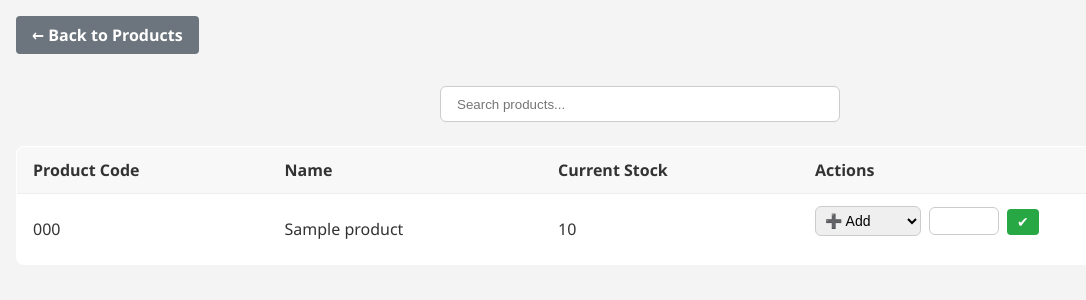
After one commit to PaduaMARLOU/POS, a PHP site: page /admin/products/refill_product.php in a window 1280 px wide. The commit adds this page. Shown: the top 300 px of the page, without its empty margins (0-1086 px from the left). Run offline with PHP 8.4, Linux system fonts and the light colour scheme; tables that the repository leaves empty hold one stand-in row (values such as "Sample post").

Commit message:
idunno sa refill

```diff
--- a/admin/css/form.css
+++ b/admin/css/form.css
@@ -111,7 +111,7 @@ form a:hover {
     text-align: right;
 }
 
-/* Tablet: keep two-column */
+/* Responsive Tablet */
 @media screen and (max-width: 768px) {
     form {
         padding: 20px;
@@ -127,12 +127,13 @@ form a:hover {
     }
 }
 
-/* Mobile: stack columns vertically */
-@media screen and (max-width: 480px) {
+/* ✅ Responsive Mobile Fix for Narrow Phones like Samsung A12 */
+@media screen and (max-width: 540px) {
     form {
         padding: 16px;
         margin: 16px 8px;
         border-radius: 8px;
+        max-width: 100%;
     }
 
     form h2 {
--- a/admin/products.php
+++ b/admin/products.php
@@ -31,6 +31,7 @@ $categories = array_unique(array_column($products, 'category'));
 
   <div class="tab-buttons">
     <a href="products/add_product.php" class="button">+ Add Product</a>
+    <a href="products/refill_product.php" class="button">+ Refill Product</a>
 
     <input type="text" id="searchInput" placeholder="Search product..." style="padding: 10px; width: 200px;" onkeyup="filterTable()">
     <select id="categoryFilter" onchange="filterTable()" style="padding: 10px;">
--- /dev/null
+++ b/admin/products/refill_product.php
@@ -0,0 +1,165 @@
+<?php
+require_once '../../db.php';
+
+// Fetch all products
+$stmt = $pdo->query("SELECT id, product_code, name, quantity_in_stock FROM products ORDER BY name ASC");
+$products = $stmt->fetchAll();
+
+// Handle stock update (add or subtract)
+if ($_SERVER['REQUEST_METHOD'] === 'POST' && isset($_POST['product_id'], $_POST['action_type'], $_POST['quantity'])) {
+    $id = (int)$_POST['product_id'];
+    $qty = (int)$_POST['quantity'];
+    $action = $_POST['action_type'];
+
+    if ($qty > 0) {
+        $stmt = $pdo->prepare("SELECT quantity_in_stock FROM products WHERE id = ?");
+        $stmt->execute([$id]);
+        $current = (int)$stmt->fetchColumn();
+
+        if ($action === 'add') {
+            $newQty = $current + $qty;
+        } elseif ($action === 'subtract') {
+            $newQty = max(0, $current - $qty); // prevent negative stock
+        }
+
+        $stmt = $pdo->prepare("UPDATE products SET quantity_in_stock = ? WHERE id = ?");
+        $stmt->execute([$newQty, $id]);
+
+        header("Location: refill_product.php");
+        exit;
+    }
+}
+?>
+
+<!DOCTYPE html>
+<html lang="en">
+<head>
+  <meta charset="UTF-8" />
+  <meta name="viewport" content="width=device-width, initial-scale=1.0"/>
+  <title>Refill / Adjust Products</title>
+  <link rel="stylesheet" href="../css/form.css">
+  <link rel="stylesheet" href="../css/content.css">
+  <style>
+    .search-bar {
+      max-width: 400px;
+      margin: 1rem auto;
+      display: flex;
+      justify-content: center;
+    }
+    .search-bar input {
+      width: 100%;
+      padding: 0.6rem 1rem;
+      border: 1px solid #ccc;
+      border-radius: 6px;
+    }
+
+    .action-form {
+    display: flex;
+    gap: 0.5rem;
+    align-items: center;
+    background: none;
+    border: none;
+    padding: 0;
+    margin: 0;
+    box-shadow: none;
+    }
+
+    .action-form input[type="number"] {
+      width: 70px;
+      padding: 5px;
+      font-size: 14px;
+    }
+
+    .action-form button {
+      padding: 5px 10px;
+      margin-top: -15px;
+      border: none;
+      border-radius: 4px;
+      font-size: 14px;
+      cursor: pointer;
+    }
+
+    .action-form .add-btn {
+      background-color: #28a745;
+      color: white;
+    }
+
+    .action-form .sub-btn {
+      background-color: #dc3545;
+      color: white;
+    }
+
+    .action-form button:hover {
+      opacity: 0.85;
+    }
+  </style>
+</head>
+<body>
+
+<div style="padding: 1rem;">
+  <a href="../products.php" style="
+    display: inline-block;
+    padding: 8px 16px;
+    background-color: #6c757d;
+    color: white;
+    border-radius: 4px;
+    text-decoration: none;
+    font-weight: bold;
+  ">← Back to Products</a>
+</div>
+
+
+<div class="search-bar">
+  <input type="text" id="searchInput" placeholder="Search products...">
+</div>
+
+<div class="table-wrapper" style="padding: 0 1rem;">
+  <table class="table" id="productTable">
+    <thead>
+      <tr>
+        <th>Product Code</th>
+        <th>Name</th>
+        <th>Current Stock</th>
+        <th colspan="2">Actions</th>
+      </tr>
+    </thead>
+    <tbody>
+    <?php foreach ($products as $product): ?>
+      <tr>
+        <td><?= htmlspecialchars($product['product_code']) ?></td>
+        <td><?= htmlspecialchars($product['name']) ?></td>
+        <td><?= $product['quantity_in_stock'] ?></td>
+        <td colspan="2">
+        <form method="POST" class="action-form">
+            <input type="hidden" name="product_id" value="<?= $product['id'] ?>">
+
+            <select name="action_type" required style="width: auto; min-width: 80px; padding: 5px; font-size: 14px;">
+            <option value="add">➕ Add</option>
+            <option value="subtract">➖ Subtract</option>
+            </select>
+
+            <input type="number" name="quantity" min="1" required>
+            <button type="submit" class="add-btn">✔</button>
+        </form>
+        </td>
+
+      </tr>
+    <?php endforeach; ?>
+    </tbody>
+  </table>
+</div>
+
+<script>
+document.getElementById("searchInput").addEventListener("keyup", function () {
+  const query = this.value.toLowerCase();
+  const rows = document.querySelectorAll("#productTable tbody tr");
+
+  rows.forEach(row => {
+    const text = row.innerText.toLowerCase();
+    row.style.display = text.includes(query) ? "" : "none";
+  });
+});
+</script>
+
+</body>
+</html>
```
Also changed, not shown: admin/products/add_product.php (+57 -10 lines), admin/products/edit_product.php (+66 -29 lines).
